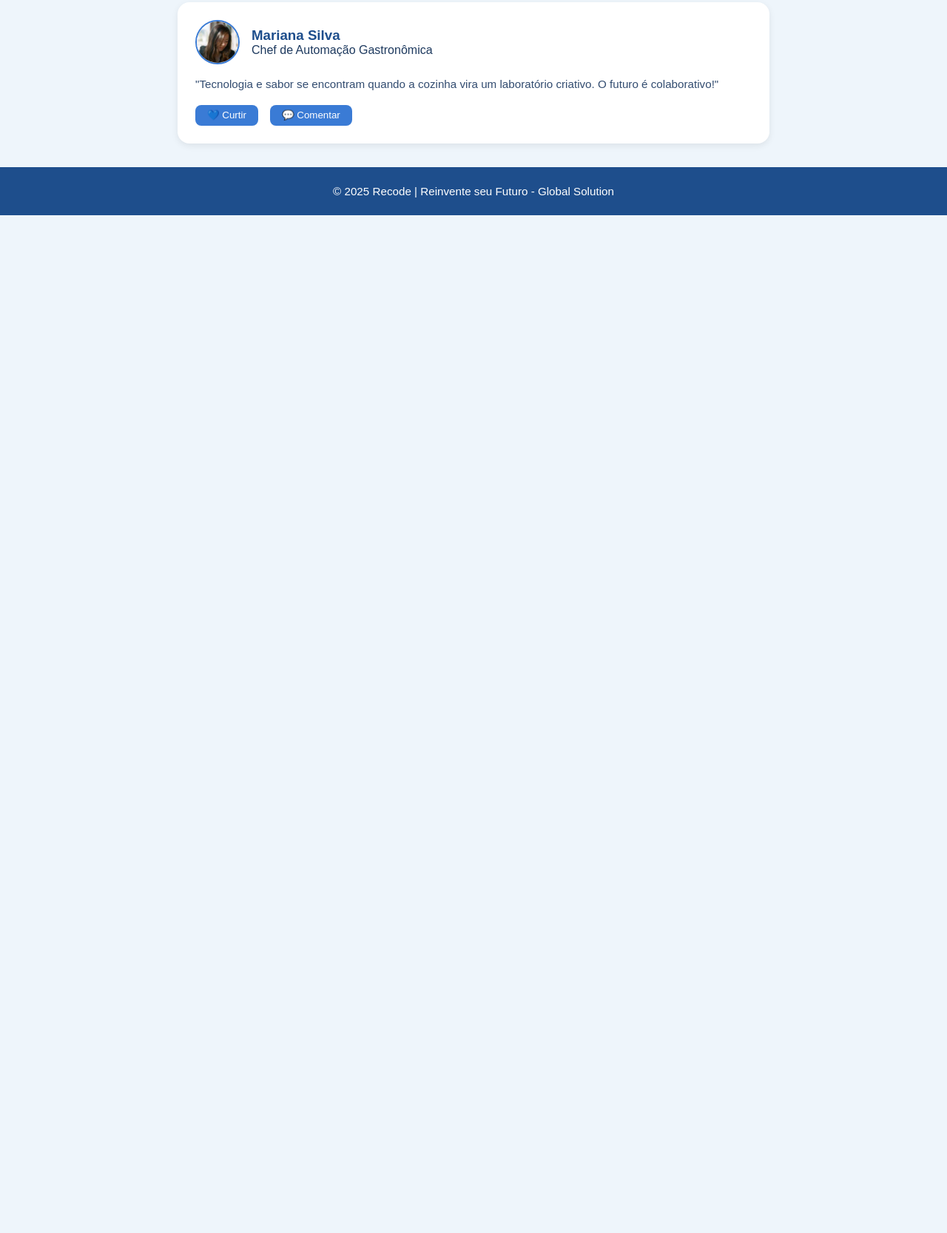
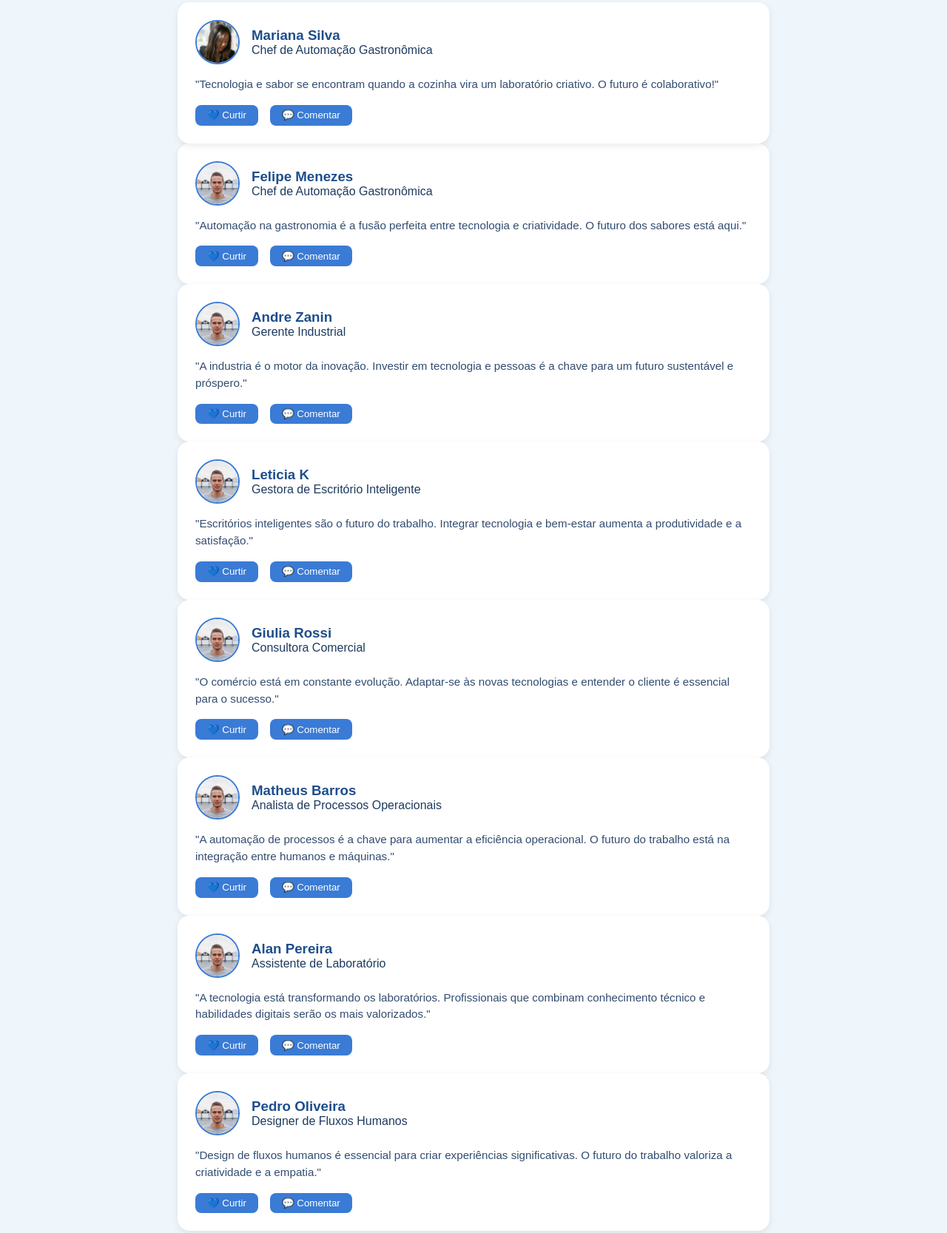
Before and after one commit to GS-Global-Solution/Global-Solution---2025, a plain HTML site: page src/pages/feed.html in a window 1280 px wide. Shown: the part 628-2295 px from the top of the page at 74% size. Before the commit the page ends 919 px from the top, so only its background shows below. Drawn offline with Linux system fonts and the light colour scheme.

Commit message:
Criando cards de perfis

```diff
--- a/src/pages/feed.html
+++ b/src/pages/feed.html
@@ -85,6 +85,140 @@
         </div>
       </div>
     </div>
+
+<!-- Post 4 -->
+      <div class="post-card">
+        <div class="post-header">
+          <img src="/src/assets/perfis/perfil2.jpg" alt="Usuário">
+          <div>
+            <h3><a href="/src/pages/perfis/perfil_felipe.html" class="profile-link">Felipe Menezes</a></h3>
+
+            <p>Chef de Automação Gastronômica</p>
+          </div>
+        </div>
+        <p class="post-text">
+          "Automação na gastronomia é a fusão perfeita entre tecnologia e criatividade. O futuro dos sabores está aqui."
+        </p>
+        <div class="post-actions">
+          <button>💙 Curtir</button>
+          <button>💬 Comentar</button>
+        </div>
+      </div>
+
+      <!-- Post 5 -->
+      <div class="post-card">
+        <div class="post-header">
+          <img src="/src/assets/perfis/perfil2.jpg" alt="Usuário">
+          <div>
+            <h3><a href="/src/pages/perfis/perfil_andre.html" class="profile-link">Andre Zanin</a></h3>
+
+            <p>Gerente Industrial</p>
+          </div>
+        </div>
+        <p class="post-text">
+          "A industria é o motor da inovação. Investir em tecnologia e pessoas é a chave para um futuro sustentável e próspero."
+        </p>
+        <div class="post-actions">
+          <button>💙 Curtir</button>
+          <button>💬 Comentar</button>
+        </div>
+      </div>
+
+      <!-- Post 6 -->
+      <div class="post-card">
+        <div class="post-header">
+          <img src="/src/assets/perfis/perfil2.jpg" alt="Usuário">
+          <div>
+            <h3><a href="/src/pages/perfis/perfil_leticia.html" class="profile-link">Leticia K</a></h3>
+
+            <p>Gestora de Escritório Inteligente</p>
+          </div>
+        </div>
+        <p class="post-text">
+          "Escritórios inteligentes são o futuro do trabalho. Integrar tecnologia e bem-estar aumenta a produtividade e a satisfação."
+        </p>
+        <div class="post-actions">
+          <button>💙 Curtir</button>
+          <button>💬 Comentar</button>
+        </div>
+      </div>
+
+      <!-- Post 7 -->
+      <div class="post-card">
+        <div class="post-header">
+          <img src="/src/assets/perfis/perfil2.jpg" alt="Usuário">
+          <div>
+            <h3><a href="/src/pages/perfis/perfil_giulia.html" class="profile-link">Giulia Rossi</a></h3>
+
+            <p>Consultora Comercial</p>
+          </div>
+        </div>
+        <p class="post-text">
+          "O comércio está em constante evolução. Adaptar-se às novas tecnologias e entender o cliente é essencial para o sucesso."
+        </p>
+        <div class="post-actions">
+          <button>💙 Curtir</button>
+          <button>💬 Comentar</button>
+        </div>
+      </div>
+
+      <!-- Post 8 -->
+      <div class="post-card">
+        <div class="post-header">
+          <img src="/src/assets/perfis/perfil2.jpg" alt="Usuário">
+          <div>
+            <h3><a href="/src/pages/perfis/perfil_matheus.html" class="profile-link">Matheus Barros</a></h3>
+
+            <p>Analista de Processos Operacionais</p>
+          </div>
+        </div>
+        <p class="post-text">
+          "A automação de processos é a chave para aumentar a eficiência operacional. O futuro do trabalho está na integração entre humanos e máquinas."
+        </p>
+        <div class="post-actions">
+          <button>💙 Curtir</button>
+          <button>💬 Comentar</button>
+        </div>
+      </div>
+
+      <!-- Post 9 -->
+      <div class="post-card">
+        <div class="post-header">
+          <img src="/src/assets/perfis/perfil2.jpg" alt="Usuário">
+          <div>
+            <h3><a href="/src/pages/perfis/perfil_alan.html" class="profile-link">Alan Pereira</a></h3>
+
+            <p>Assistente de Laboratório</p>
+          </div>
+        </div>
+        <p class="post-text">
+          "A tecnologia está transformando os laboratórios. Profissionais que combinam conhecimento técnico e habilidades digitais serão os mais valorizados."
+        </p>
+        <div class="post-actions">
+          <button>💙 Curtir</button>
+          <button>💬 Comentar</button>
+        </div>
+      </div>
+
+      <!-- Post 10 -->
+      <div class="post-card">
+        <div class="post-header">
+          <img src="/src/assets/perfis/perfil2.jpg" alt="Usuário">
+          <div>
+            <h3><a href="/src/pages/perfis/perfil_lucas.html" class="profile-link">Pedro Oliveira</a></h3>
+
+            <p>Designer de Fluxos Humanos</p>
+          </div>
+        </div>
+        <p class="post-text">
+          "Design de fluxos humanos é essencial para criar experiências significativas. O futuro do trabalho valoriza a criatividade e a empatia."
+        </p>
+        <div class="post-actions">
+          <button>💙 Curtir</button>
+          <button>💬 Comentar</button>
+        </div>
+      </div>
+
   </main>
 
   <footer class="footer-min">
```
